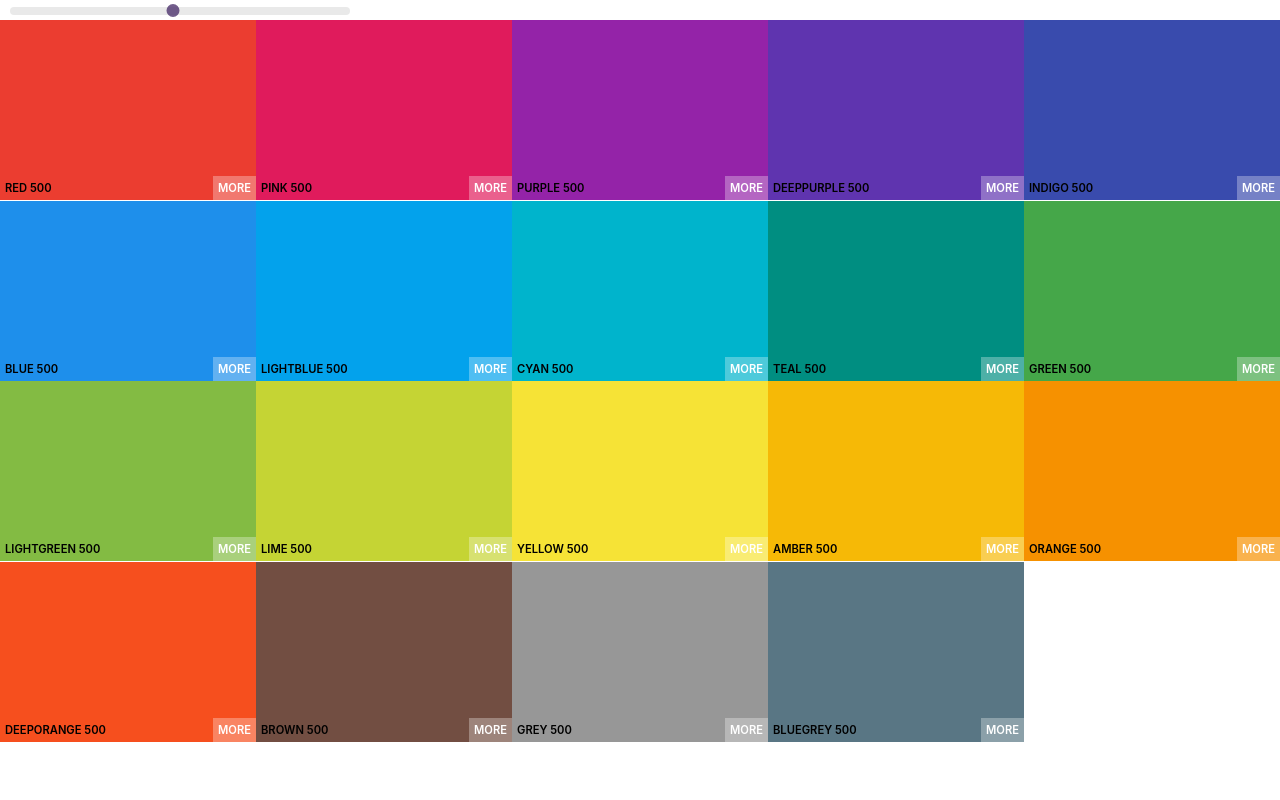
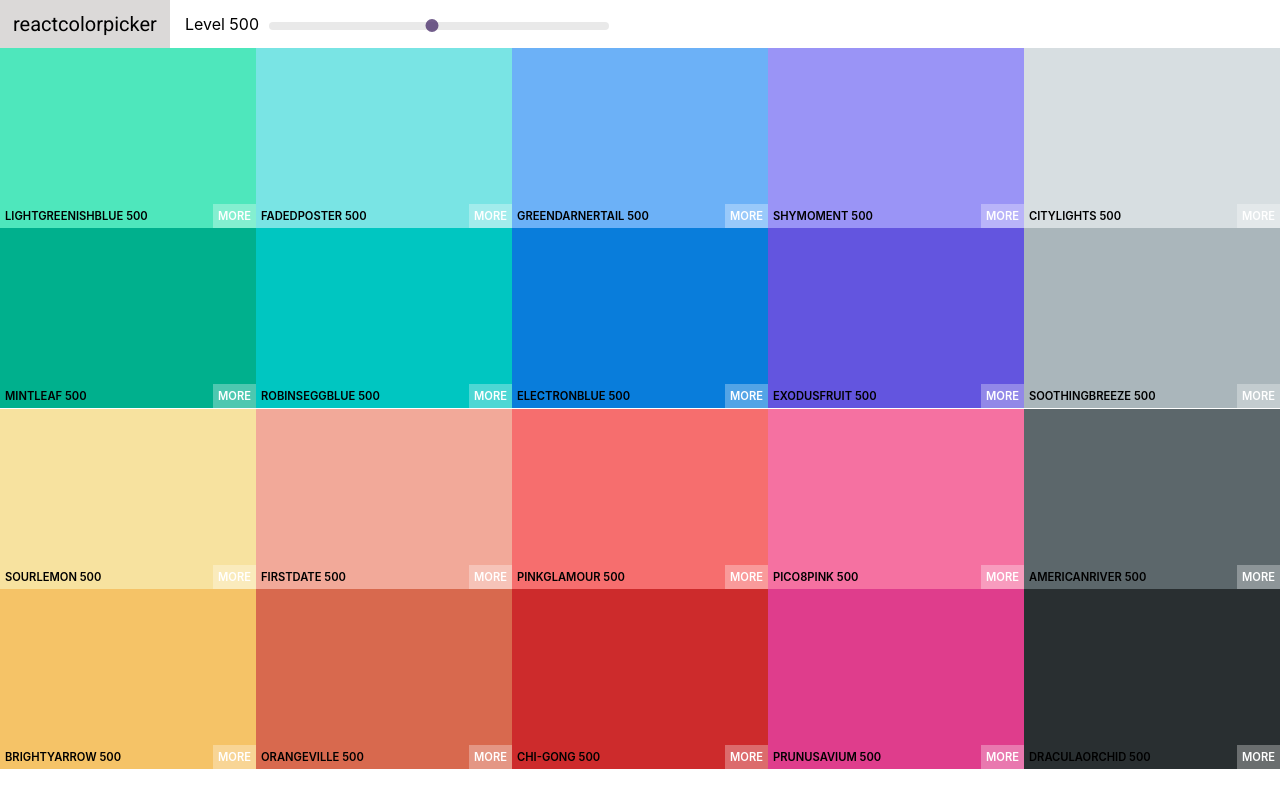
Before and after one commit to nikoladlfc/color-app, a React (Create React App) app: page / in a window 1280 px wide. Built offline with nearby package versions, Linux system fonts and the light colour scheme.

Commit message:
Added Navbar and font

```diff
--- a/public/index.html
+++ b/public/index.html
@@ -24,6 +24,11 @@
       work correctly both with client-side routing and a non-root public URL.
       Learn how to configure a non-root public URL by running `npm run build`.
     -->
+
+    <link
+      href="https://fonts.googleapis.com/css2?family=Roboto&display=swap"
+      rel="stylesheet"
+    />
     <title>React App</title>
   </head>
   <body>
--- a/src/App.js
+++ b/src/App.js
@@ -6,7 +6,7 @@
 function App() {
   return (
     <div className="App">
-      <Pallete palette={generatePalette(seedColors[0])} />
+      <Pallete palette={generatePalette(seedColors[3])} />
     </div>
   );
 }
--- a/src/ColorBox.css
+++ b/src/ColorBox.css
@@ -5,7 +5,7 @@
   display: inline-block;
   position: relative;
   cursor: pointer;
-  margin-bottom: -3.5px;
+  margin-bottom: -3.7px;
 }
 
 .copy-button {
--- /dev/null
+++ b/src/Navbar.css
@@ -0,0 +1,48 @@
+.Navbar {
+  display: flex;
+  justify-content: flex-start;
+  align-items: center;
+  height: 6vh;
+}
+
+.logo {
+  margin-right: 15px;
+  font-family: Roboto;
+  height: 100%;
+  background-color: rgb(219, 217, 216);
+  font-size: 20px;
+  padding: 0px 13px;
+  display: flex;
+  align-items: center;
+}
+
+.logo a {
+  text-decoration: none;
+  color: black;
+}
+
+.slider {
+  width: 340px;
+  margin: 0 10px;
+  display: inline-block;
+}
+
+.rc-slider-track {
+  background-color: transparent;
+}
+.rc-slider-rail {
+  height: 8px;
+}
+.rc-slider-handle,
+.rc-slider-handle:active,
+.rc-slider-handle:focus,
+.rc-slider-handle:hover {
+  background-color: rgb(79, 53, 111);
+  outline: none;
+  border: 2px solid rgb(79, 53, 111);
+  box-shadow: none;
+  width: 13px;
+  height: 13px;
+  margin-left: -7px;
+  margin-top: -3px;
+}
--- /dev/null
+++ b/src/Navbar.js
@@ -0,0 +1,27 @@
+import React, { Component } from "react";
+import Slider from "rc-slider";
+import "rc-slider/assets/index.css";
+import "./Navbar.css";
+
+export default class Navigation extends Component {
+  render() {
+    const { level, changeLevel } = this.props;
+    return (
+      <header className="Navbar">
+        <div className="logo">
+          <a href="#">reactcolorpicker</a>
+        </div>
+        <span>Level {level}</span>
+        <div className="slider">
+          <Slider
+            defaultValue={level}
+            min={100}
+            max={900}
+            step={100}
+            onAfterChange={changeLevel}
+          />
+        </div>
+      </header>
+    );
+  }
+}
--- a/src/Pallete.css
+++ b/src/Pallete.css
@@ -5,29 +5,3 @@
 .Pallete-colors {
   height: 90%;
 }
-
-.slider {
-  width: 340px;
-  margin: 0 10px;
-  display: inline-block;
-}
-
-.rc-slider-track {
-  background-color: transparent;
-}
-.rc-slider-rail {
-  height: 8px;
-}
-.rc-slider-handle,
-.rc-slider-handle:active,
-.rc-slider-handle:focus,
-.rc-slider-handle:hover {
-  background-color: rgb(79, 53, 111);
-  outline: none;
-  border: 2px solid rgb(79, 53, 111);
-  box-shadow: none;
-  width: 13px;
-  height: 13px;
-  margin-left: -7px;
-  margin-top: -3px;
-}
--- a/src/Pallete.js
+++ b/src/Pallete.js
@@ -1,7 +1,7 @@
 import React, { Component } from "react";
 import ColorBox from "./ColorBox";
-import Slider from "rc-slider";
-import "rc-slider/assets/index.css";
+import Navbar from "./Navbar";
+
 import "./Pallete.css";
 
 export default class extends Component {
@@ -25,14 +25,7 @@
     return (
       <div className="Pallete">
         {/* navigation */}
-        <Slider
-          className="slider"
-          defaultValue={level}
-          min={100}
-          max={900}
-          step={100}
-          onAfterChange={this.changeLevel}
-        />
+        <Navbar level={level} changeLevel={this.changeLevel} />
         {/* Pallete Colors */}
         <div className="Pallete-colors">{colorBoxes}</div>
 
```
